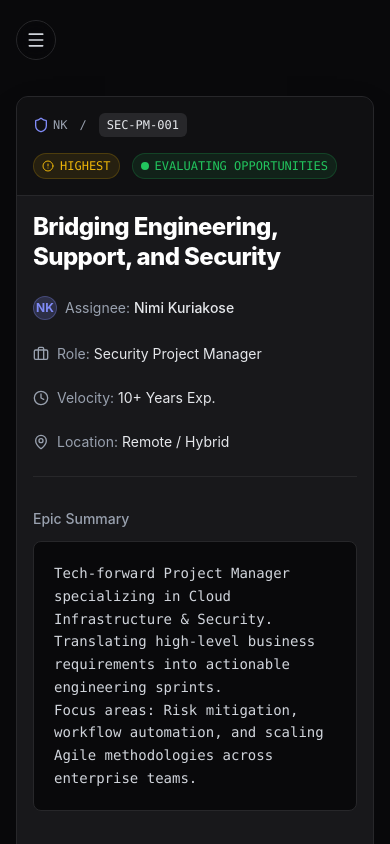
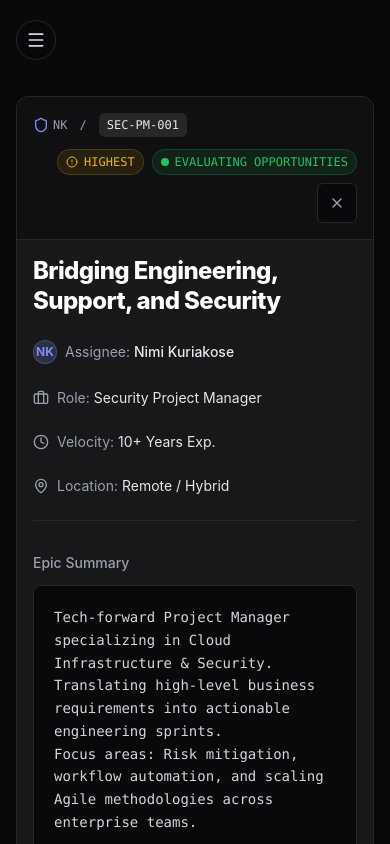
Before and after one commit to DynamicJoker/nimikuriakose.com, a React (Vite) app: page / in a window 390 px wide. Shown: the top 844 px of the page. Built offline with nearby package versions, Linux system fonts and the light colour scheme.

Commit message:
feat: add Jira card close button, fix responsiveness across components

```diff
--- a/src/components/CommandPalette.jsx
+++ b/src/components/CommandPalette.jsx
@@ -24,7 +24,7 @@ const CommandPalette = () => {
   if (!open) return null;
 
   return (
-    <div className="fixed inset-0 z-50 flex items-start justify-center pt-[20vh] px-4">
+    <div className="fixed inset-0 z-50 flex items-start justify-center overflow-y-auto px-4 py-4 sm:py-8 md:py-[10svh]">
       {/* Backdrop */}
       <div
         className="fixed inset-0 bg-console/80 backdrop-blur-sm"
@@ -32,7 +32,7 @@ const CommandPalette = () => {
       />
 
       <Command
-        className="w-full max-w-xl bg-panel border border-border rounded-xl shadow-2xl overflow-hidden relative z-10 font-sans"
+        className="relative z-10 flex max-h-[calc(100svh-2rem)] w-full max-w-xl flex-col overflow-hidden rounded-xl border border-border bg-panel font-sans shadow-2xl sm:max-h-[calc(100svh-4rem)] md:max-h-[80svh]"
         label="Search issues, boards, projects..."
       >
         <div className="flex items-center px-4 py-3 border-b border-border">
@@ -47,7 +47,7 @@ const CommandPalette = () => {
           </button>
         </div>
 
-        <Command.List className="max-h-80 overflow-y-auto p-2">
+        <Command.List className="max-h-[calc(100svh-9rem)] overflow-y-auto p-2 md:max-h-[22rem]">
           <Command.Empty className="py-6 text-center text-sm text-gray-500">
             No results found.
           </Command.Empty>
--- a/src/components/EpicCardHero.jsx
+++ b/src/components/EpicCardHero.jsx
@@ -1,7 +1,7 @@
 import { useState } from 'react';
 import { TypeAnimation } from 'react-type-animation';
 import { motion } from 'motion/react';
-import { CircleAlert, SquareCheck, Clock, Globe, Mail, MoreHorizontal, Shield, MapPin, Briefcase, Download } from 'lucide-react';
+import { CircleAlert, SquareCheck, Clock, Globe, Mail, MoreHorizontal, Shield, MapPin, Briefcase, Download, X } from 'lucide-react';
 import siteConfig from '../data/siteConfig';
 import { dodItems, getTypingSequence, heroMetadata } from '../data/hero';
 
@@ -10,28 +10,38 @@ import { dodItems, getTypingSequence, heroMetadata } from '../data/hero';
  * Personal details are pulled from siteConfig and hero-specific data from hero.js.
  */
 
-const EpicCardHero = () => {
+const EpicCardHero = ({ onMinimize }) => {
   const [checklist, setChecklist] = useState(0);
 
   return (
     <div className="w-full max-w-4xl bg-panel rounded-xl border border-border shadow-2xl overflow-hidden text-sm md:text-base cursor-auto">
 
         {/* Top Header / Breadcrumb */}
-        <div className="flex flex-wrap items-center justify-between px-4 md:px-6 py-4 border-b border-border bg-console/50 gap-2">
-          <div className="flex items-center gap-3 text-xs md:text-sm font-mono text-gray-400">
+        <div className="flex flex-wrap items-center justify-between gap-3 px-4 py-4 border-b border-border bg-console/50 md:px-6">
+          <div className="flex min-w-0 items-center gap-3 text-xs md:text-sm font-mono text-gray-400">
             <span className="flex items-center gap-1 hover:text-primary transition-colors cursor-pointer"><Shield className="w-4 h-4 text-primary" /> {siteConfig.initials.split('').join('')}</span>
             <span>/</span>
             <span className="px-2 py-1 bg-border rounded-md text-gray-200 hover:bg-border-hover transition-colors cursor-pointer">{heroMetadata.ticketId}</span>
           </div>
-          <div className="flex items-center gap-3 mt-2 md:mt-0 text-xs font-mono">
-            <div className="flex items-center gap-1.5 px-2 py-1 bg-warning/10 text-warning rounded-full border border-warning/20">
+          <div className="ml-auto flex flex-wrap items-center justify-end gap-2 text-xs font-mono">
+            <div className="flex items-center gap-1.5 rounded-full border border-warning/20 bg-warning/10 px-2 py-1 text-warning">
               <CircleAlert className="w-3 h-3" />
               <span>{heroMetadata.priority}</span>
             </div>
-            <div className="flex items-center gap-1.5 px-2 py-1 bg-success/10 text-success rounded-full border border-success/20">
+            <div className="flex items-center gap-1.5 rounded-full border border-success/20 bg-success/10 px-2 py-1 text-success">
               <div className="w-2 h-2 rounded-full bg-success"></div>
               <span>{siteConfig.status}</span>
             </div>
+            <button
+              type="button"
+              aria-label="Minimize hero card"
+              title="Minimize hero card"
+              onPointerDown={(event) => event.stopPropagation()}
+              onClick={onMinimize}
+              className="flex h-10 w-10 shrink-0 items-center justify-center rounded-md border border-border bg-console text-gray-400 transition-colors hover:border-primary hover:text-primary focus:outline-none focus:ring-2 focus:ring-primary/60"
+            >
+              <X className="h-4 w-4" />
+            </button>
           </div>
         </div>
 
--- a/src/components/ExecutiveHero.jsx
+++ b/src/components/ExecutiveHero.jsx
@@ -23,7 +23,7 @@ const ExecutiveHero = () => {
   };
 
   return (
-    <section className="min-h-screen flex items-center justify-center relative bg-zinc-950 overflow-hidden pt-20 text-white font-sans selection:bg-primary/30">
+    <section className="relative flex min-h-svh items-center justify-center overflow-hidden bg-zinc-950 pt-20 text-white font-sans selection:bg-primary/30">
       {/* Animated Dot Matrix Background */}
       <div className="absolute inset-0 pointer-events-none flex justify-center items-center opacity-20">
         <svg width="100%" height="100%" xmlns="http://www.w3.org/2000/svg">
@@ -60,15 +60,15 @@ const ExecutiveHero = () => {
             </span>
           </motion.div>
 
-          <motion.h1 variants={itemVariants} className="text-5xl md:text-7xl lg:text-8xl font-extrabold tracking-tight text-white mb-6">
+          <motion.h1 variants={itemVariants} className="text-4xl sm:text-5xl md:text-7xl lg:text-8xl font-extrabold tracking-tight text-white mb-6">
             {siteConfig.name}
           </motion.h1>
 
-          <motion.h2 variants={itemVariants} className="text-2xl md:text-4xl font-semibold text-zinc-300 mb-6 tracking-tight">
+          <motion.h2 variants={itemVariants} className="text-xl sm:text-2xl md:text-4xl font-semibold text-zinc-300 mb-6 tracking-tight">
             {siteConfig.executiveSubtitle}
           </motion.h2>
 
-          <motion.p variants={itemVariants} className="text-lg md:text-xl text-zinc-400 leading-relaxed mb-10 max-w-2xl">
+          <motion.p variants={itemVariants} className="text-base sm:text-lg md:text-xl text-zinc-400 leading-relaxed mb-10 max-w-2xl">
             {siteConfig.executiveDescription}
           </motion.p>
 
--- a/src/components/HeroContainer.jsx
+++ b/src/components/HeroContainer.jsx
@@ -1,11 +1,45 @@
+import { useEffect, useState } from 'react';
 import { AnimatePresence, motion } from 'motion/react';
 import { Move } from 'lucide-react';
 import EpicCardHero from './EpicCardHero';
 import ExecutiveHero from './ExecutiveHero';
 
+const dragDismissQuery = '(min-width: 768px)';
+
+const useDragDismissEnabled = () => {
+  const [isEnabled, setIsEnabled] = useState(false);
+
+  useEffect(() => {
+    const mediaQuery = window.matchMedia(dragDismissQuery);
+    const handleChange = () => setIsEnabled(mediaQuery.matches);
+
+    handleChange();
+    mediaQuery.addEventListener('change', handleChange);
+
+    return () => mediaQuery.removeEventListener('change', handleChange);
+  }, []);
+
+  return isEnabled;
+};
+
 const HeroContainer = ({ isJiraMaximized, setIsJiraMaximized }) => {
+  const isDragDismissEnabled = useDragDismissEnabled();
+
+  const handleDragEnd = (info) => {
+    if (!isDragDismissEnabled) return;
+
+    const thresholdX = typeof window !== 'undefined' ? window.innerWidth * 0.2 : 100;
+    const thresholdY = typeof window !== 'undefined' ? window.innerHeight * 0.2 : 100;
+    const isFar = Math.abs(info.offset.x) > thresholdX || Math.abs(info.offset.y) > thresholdY;
+    const isFast = Math.abs(info.velocity.x) > 500 || Math.abs(info.velocity.y) > 500;
+
+    if (isFar || isFast) {
+      setIsJiraMaximized(false);
+    }
+  };
+
   return (
-    <div className="relative w-full min-h-screen bg-zinc-950 overflow-x-hidden">
+    <div className="relative min-h-svh w-full overflow-x-hidden bg-zinc-950">
       {/* Z-0: Executive Background */}
       <div className="absolute inset-0 z-0 pointer-events-auto overflow-hidden">
         <ExecutiveHero />
@@ -25,30 +59,25 @@ const HeroContainer = ({ isJiraMaximized, setIsJiraMaximized }) => {
       </AnimatePresence>
 
       {/* Z-40: Draggable Jira Card */}
-      <div className="relative z-40 pointer-events-none flex flex-col items-center min-h-screen w-full p-4 md:p-6 pt-24 pb-24">
+      <div className="relative z-40 flex min-h-svh w-full flex-col items-center p-4 pt-24 pb-24 pointer-events-none md:p-6">
         <AnimatePresence>
           {isJiraMaximized && (
             <motion.div
               layoutId="jira-window"
-              drag={true}
-              dragConstraints={{
-                left: typeof window !== 'undefined' ? -window.innerWidth / 1.5 : -500,
-                right: typeof window !== 'undefined' ? window.innerWidth / 1.5 : 500,
-                top: typeof window !== 'undefined' ? -window.innerHeight / 1.5 : -500,
-                bottom: typeof window !== 'undefined' ? window.innerHeight / 1.5 : 500
-              }}
+              drag={isDragDismissEnabled}
+              dragConstraints={
+                isDragDismissEnabled
+                  ? {
+                      left: typeof window !== 'undefined' ? -window.innerWidth / 1.5 : -500,
+                      right: typeof window !== 'undefined' ? window.innerWidth / 1.5 : 500,
+                      top: typeof window !== 'undefined' ? -window.innerHeight / 1.5 : -500,
+                      bottom: typeof window !== 'undefined' ? window.innerHeight / 1.5 : 500,
+                    }
+                  : undefined
+              }
               dragElastic={0.8}
               dragSnapToOrigin={true}
-              onDragEnd={(e, info) => {
-                const thresholdX = typeof window !== 'undefined' ? window.innerWidth * 0.2 : 100;
-                const thresholdY = typeof window !== 'undefined' ? window.innerHeight * 0.2 : 100;
-                const isFar = Math.abs(info.offset.x) > thresholdX || Math.abs(info.offset.y) > thresholdY;
-                const isFast = Math.abs(info.velocity.x) > 500 || Math.abs(info.velocity.y) > 500;
-
-                if (isFar || isFast) {
-                  setIsJiraMaximized(false);
-                }
-              }}
+              onDragEnd={(_, info) => handleDragEnd(info)}
               transition={{ layout: { type: "spring", stiffness: 350, damping: 30 } }}
               className="pointer-events-auto w-full max-w-4xl my-auto touch-pan-y"
               style={{ perspective: 1000 }}
@@ -64,16 +93,16 @@ const HeroContainer = ({ isJiraMaximized, setIsJiraMaximized }) => {
                   repeatDelay: 12,
                   ease: "linear"
                 }}
-                className="cursor-grab active:cursor-grabbing relative"
+                className="relative md:cursor-grab md:active:cursor-grabbing"
               >
-                <EpicCardHero />
+                <EpicCardHero onMinimize={() => setIsJiraMaximized(false)} />
 
                 {/* Drag Hint */}
                 <motion.div
                   initial={{ opacity: 0 }}
                   animate={{ opacity: 1 }}
                   transition={{ delay: 1, duration: 1 }}
-                  className="absolute -bottom-16 left-1/2 -translate-x-1/2 flex flex-col items-center text-gray-500 gap-2 pointer-events-none w-full max-w-[12rem]"
+                  className="absolute -bottom-16 left-1/2 hidden w-full max-w-[12rem] -translate-x-1/2 flex-col items-center gap-2 text-gray-500 pointer-events-none md:flex"
                 >
                   <motion.span
                     animate={{
```
Also changed, not shown: src/components/Contact.jsx (+5 -5 lines), src/components/Projects.jsx (+15 -15 lines), src/components/Skills.jsx (+7 -7 lines), src/components/StakeholderComments.jsx (+8 -8 lines).
